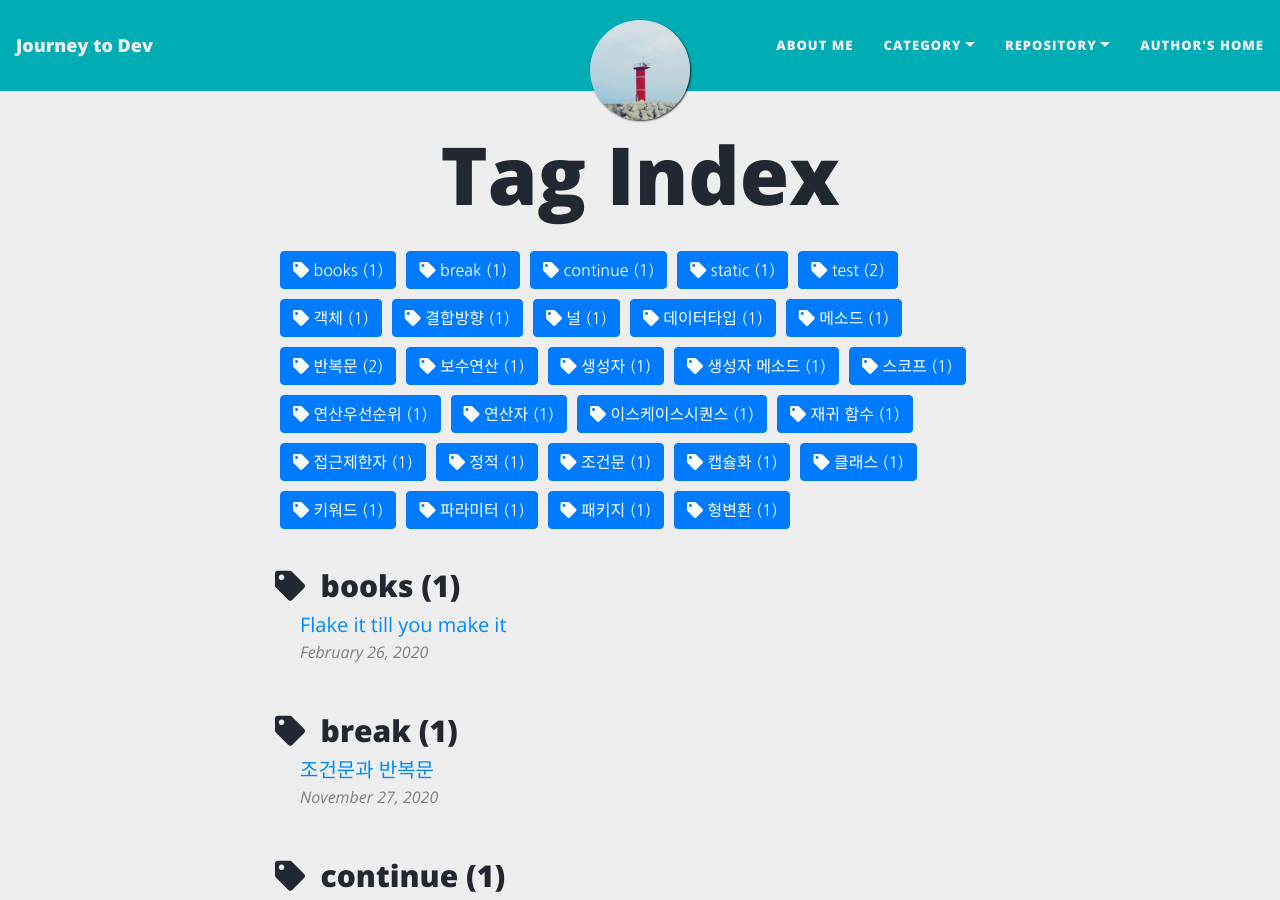
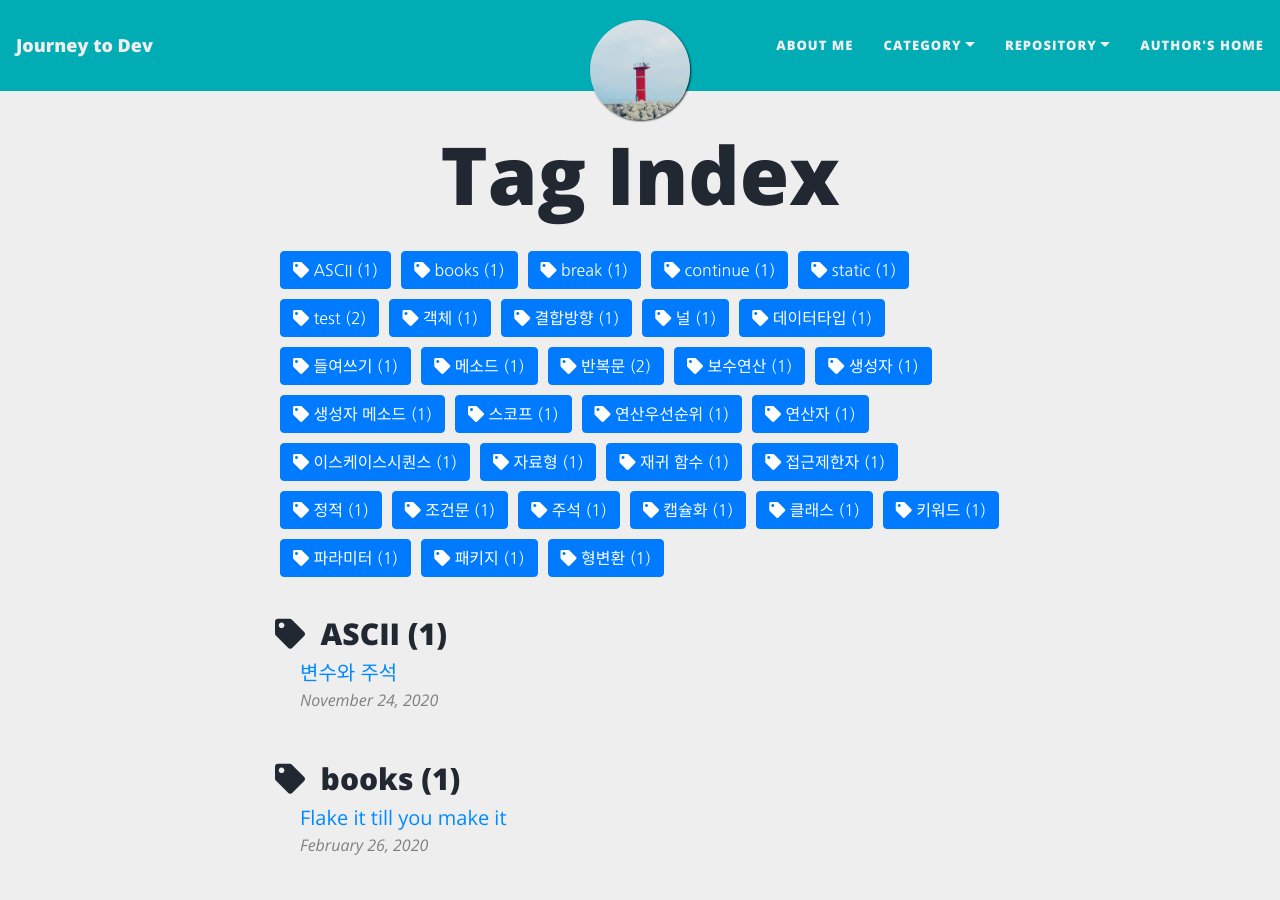
Before and after one commit to roqhdehd502/roqhdehd502.github.io, a Jekyll site: the page built from tags.html, in a window 1280 px wide and 900 px high. Built offline with Jekyll 4.4.1, drawn with Linux system fonts in a browser that asks for light colours; nearby versions of some CDN libraries; some of the changed text lies outside the part shown.

Commit message:
Update 2020-11-24-116.md

```diff
--- a/_posts/WebDev/2020-11-24-116.md
+++ b/_posts/WebDev/2020-11-24-116.md
@@ -1,8 +1,12 @@
 ---
+layout: WebDev
 title: "변수와 주석"
 date: 2020-11-24 08:26:28 -0400
 categories: jekyll update
-
+cover-img: /assets/img/avatar-icon.png #건들지말것
+#thumbnail-img: /assets/img/20-12-04_116_6번.jpg #내용에 사진이 없으면 생략
+share-img: /assets/img/avatar-icon.png #건들지말것
+tags: [주석, 자료형, ASCII, 들여쓰기]
 ---
 
 ## 1. 주석이란 무엇이며, 종류는? ##
```
